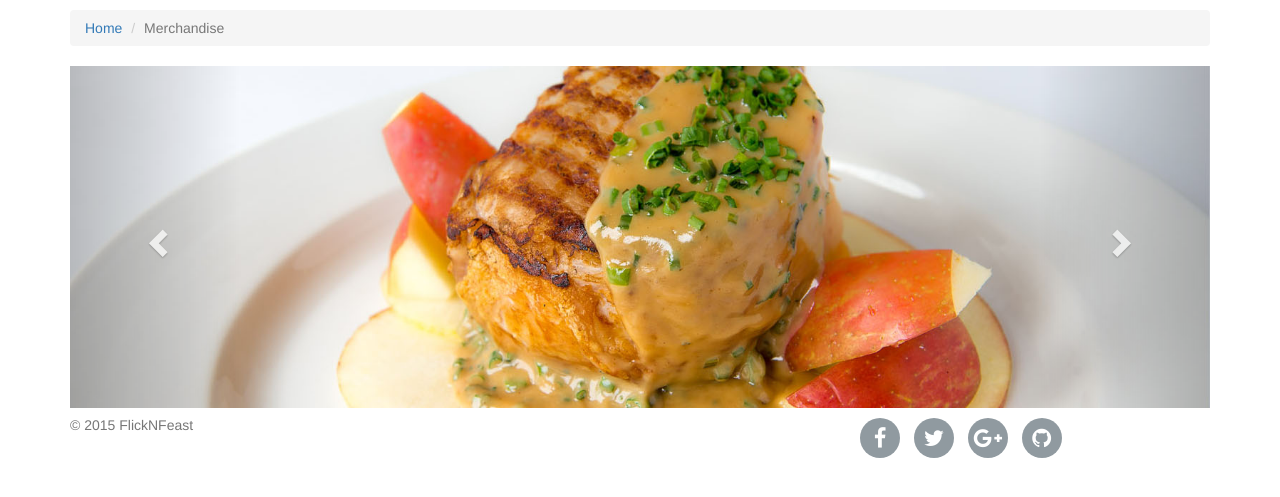
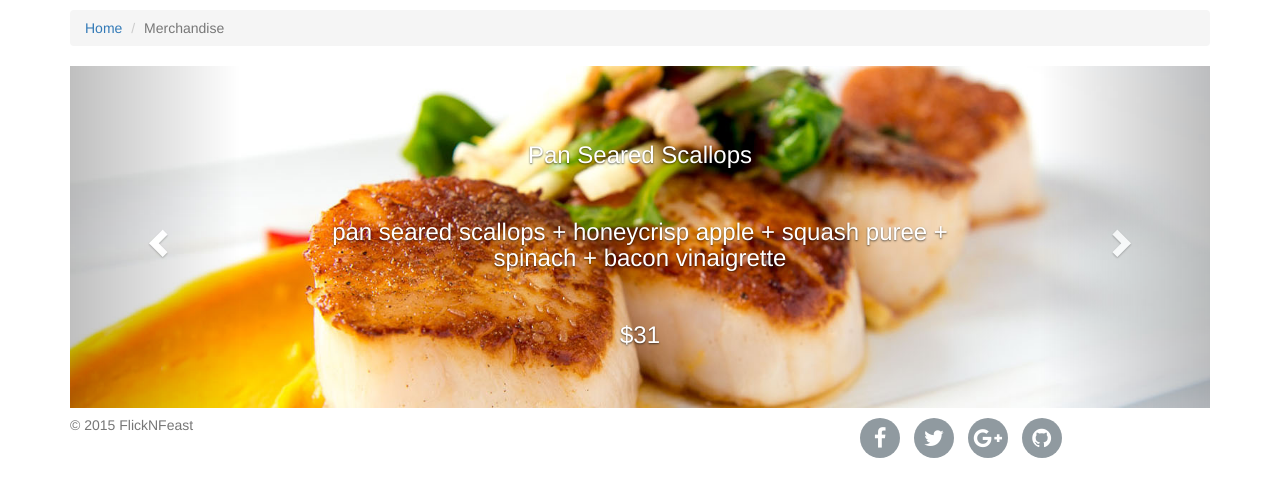
Before and after one commit to mkgilbert/cs399_the_theatre, a Django app: page /menu in a window 1280 px wide. Shown: the part 51-548 px from the top of the page. Run offline with Django 3.2, Linux system fonts and the light colour scheme; parts of the project's set-up code (start-up, migrations or seed data) failed here and were passed over; some libraries are stand-ins or nearby versions.

Commit message:
Updated Menu with image captions

```diff
--- a/theatre/main/templates/main/index.html
+++ b/theatre/main/templates/main/index.html
@@ -5,7 +5,7 @@
 	<div class='content'>
 		<div class='jumbotron'>
 			<center>
-				<h1>FlickNFeast Theatre Home Page</h1>
+				<h1>FlickNFeast Theatre</h1>
 			</center>
 		</div>
 	</div>
--- a/theatre/menu/templates/menu/index.html
+++ b/theatre/menu/templates/menu/index.html
@@ -12,17 +12,84 @@
         <div id="myCarousel" class="carousel slide" >
         <!-- Carousel items -->
           <div class="carousel-inner" " style="margin: 0 auto">
-            <div class="active item"><img src="static/images/chicken-tnys1.jpg" alt=""/></div>
-            <div class="item"><img src="static/images/cannoli-desserts-cincy.jpg" alt=""/></div>
-            <div class="item"><img src="static/images/crunchy-salad-tonys-cincy.jpg" alt=""/></div>
-            <div class="item"><img src="static/images/Dallas-Clark-strip-steak1.jpg" alt=""/></div>
-            <div class="item"><img src="static/images/fish-tacos-uptown-cincy.jpg" alt=""/></div>
-            <div class="item"><img src="static/images/Salads-in-Cincy.jpg" alt=""/></div>
-            <div class="item"><img src="static/images/scallops-photo-tonys.jpg" alt=""/></div>
-            <div class="item"><img src="static/images/sesame-crusted-tuna-349.jpg" alt=""/></div>
-            <div class="item"><img src="static/images/the-big-steak.jpg" alt=""/></div>
-            <div class="item"><img src="static/images/tonys-shrimp_mussels-230.jpg" alt=""/></div>
-            <div class="item"><img src="static/images/tonys-surf.jpg" alt=""/></div>
+            <div class="item">
+                <img src="static/images/crunchy-salad-tonys-cincy.jpg" alt=""/>
+                <div class="carousel-caption">
+                    <font color="white"><h3>Crunchy Salad</h3>
+                        <br>
+                        <h3>romaine + tomatoes + olives + red onion + feta cheese + tony’s signature greek dressing</h3>
+                        <br>
+                        <h3>$29</h3>
+                    </font>
+                </div>
+            </div>
+            <div class="item">
+                <img src="static/images/Dallas-Clark-strip-steak1.jpg" alt=""/>
+                <div class="carousel-caption">
+                    <font color="white"><h3>Strip Steak</h3>
+                        <br>
+                        <h3>prime NY steak + mint leaves</h3>
+                        <br>
+                        <h3>$29</h3>
+                    </font>
+                </div>
+            </div>
+            <div class="item">
+                <img src="static/images/fish-tacos-uptown-cincy.jpg" alt=""/>
+                <div class="carousel-caption">
+                    <font color="white"><h3>Fish Tacos</h3>
+                        <br>
+                        <h3>halibut + corn tortillas + mexican veg + herb aioli + avocado + feta</h3>
+                        <br>
+                        <h3>$18</h3>
+                    </font>
+                </div>
+            </div>
+
+            <div class="active item">
+                <img src="static/images/scallops-photo-tonys.jpg" alt=""/>
+                <div class="carousel-caption">
+                    <font color="white"><h3>Pan Seared Scallops</h3>
+                        <br>
+                        <h3>pan seared scallops + honeycrisp apple + squash puree + spinach + bacon vinaigrette</h3>
+                        <br>
+                        <h3>$31</h3>
+                    </font>
+                </div>
+            </div>
+            <div class="item">
+                <img src="static/images/the-big-steak.jpg" alt=""/>
+                <div class="carousel-caption">
+                    <font color="white"><h3>Braised Short Ribs</h3>
+                        <br>
+                        <h3>short ribs + mint leaves + cider demi</h3>
+                        <br>
+                        <h3>$30</h3>
+                    </font>
+                </div>
+            </div>
+            <div class="item">
+                <img src="static/images/tonys-shrimp_mussels-230.jpg" alt=""/>
+                <div class="carousel-caption">
+                    <font color="white"><h3>Linguine Frutti di Mare</h3>
+                        <br>
+                        <h3>mussels + shrimp + lobster saffron broth</h3>
+                        <br>
+                        <h3>$22</h3>
+                    </font>
+                </div>
+            </div>
+            <div class="item">
+                <img src="static/images/tonys-surf.jpg" alt=""/>
+                <div class="carousel-caption">
+                    <font color="white"><h3>Surf and Turf</h3>
+                        <br>
+                        <h3>9oz fillet + lobster tail.</h3>
+                        <br>
+                        <h3>$34</h3>
+                    </font>
+                </div>
+            </div>
 
           </div>
 
```
